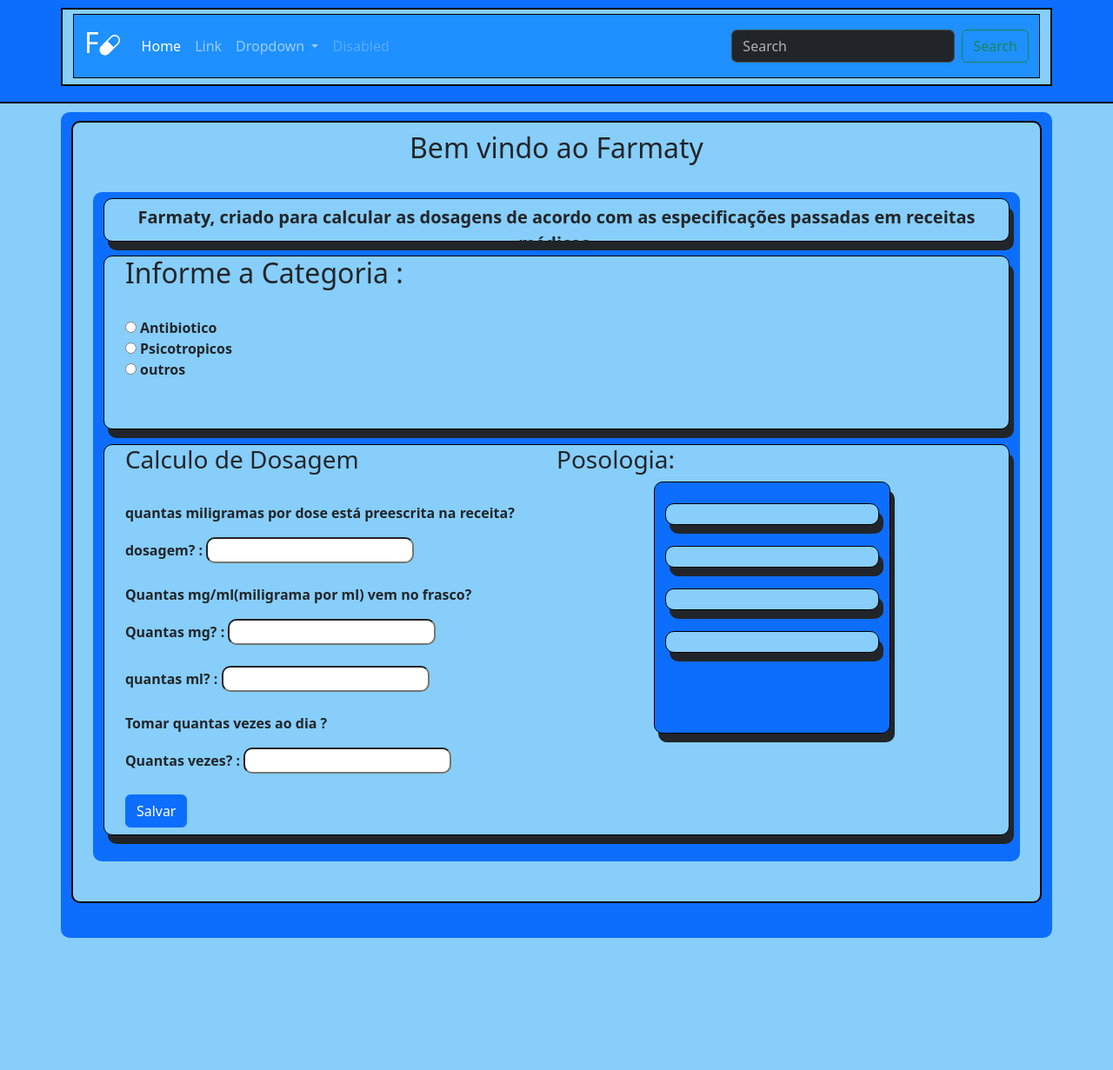
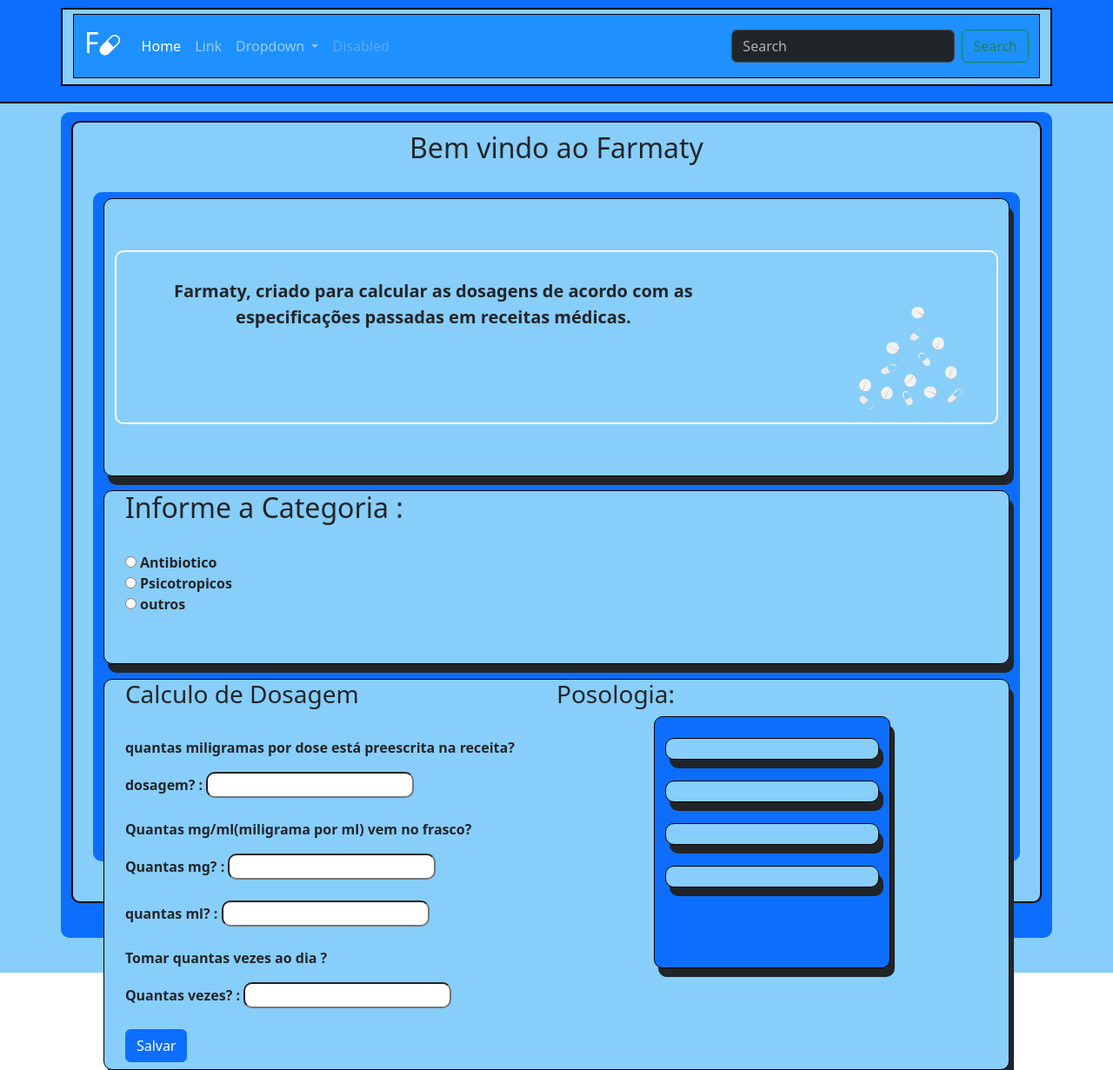
Before and after one commit to Anaellen123/Farmaty, a Flask app: page / in a window 1280 px wide. Shown: the part 101-1332 px from the top of the page at 87% size. Before the commit the page ends 1180 px from the top, so only its background shows below. Run offline with Flask 3, Linux system fonts and the light colour scheme; some libraries are stand-ins or nearby versions.

Commit message:
Twenty-third commit

```diff
--- a/static/style2.css
+++ b/static/style2.css
@@ -49,9 +49,9 @@
 
 }
 /*fechamento da estilização do titulo bem vindo ao farmaty*/
-
+/* primeiro container de informação */
 #info{
-    height: 50px;
+    height: 320px;
     width: 100%;
     background-color: #87CEFA;
     position: relative;
@@ -60,14 +60,30 @@
     text-align: center;
     border: 1px solid #000;
     box-shadow: 5px 10px;
+    display: flex;
+    align-items: center;
 }
+#info_borda{
+    height: 200px;
+    width: 100%;
+    border: 2px solid #fff;
+    border-radius: 10px;
+    display: flex;
 
+}
+#info img {
+
+    height: 200px;
+}
 #info p{
      position: relative;
-     top: 6px;
+     top: 30px;
      font-size: 20px;
 
 }
+
+
+/* fechamento do container de informação */
 
 #section1{
     height: 770px;
--- a/templates/index.html
+++ b/templates/index.html
@@ -15,11 +15,17 @@
 
         <div class="container bg-primary" id="section1">
              <div class="container" id="info">
-                            <p>
-                                <strong>Farmaty, criado para calcular as dosagens de acordo com as especificações
-                                passadas em receitas médicas.</strong>
-                            </p>
-                        </div>
+                 <div class="container" id="info_borda">
+
+                     <p>
+                         <strong>Farmaty, criado para calcular as dosagens de acordo com as especificações
+                             passadas em receitas médicas.</strong>
+
+                     </p>
+                     <img src="../static/img/pilulas.png">
+
+                 </div>
+             </div>
             <div class="container" id="section2">
 
                 <div class="container" >
```
Also changed, not shown: static/img/pilulas.png (added).
